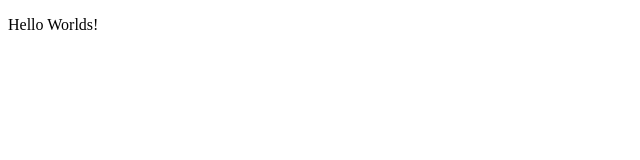
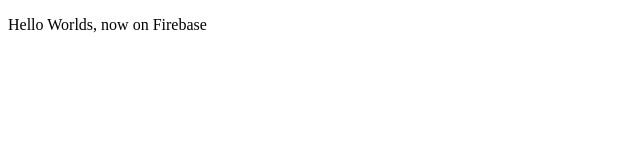
Before and after one commit to TeaDrinkingProgrammer/Angular, an Angular app: page / in a window 1280 px wide. Shown: the top 160 px of the page, without its empty margins (0-640 px from the left). Built offline with nearby package versions, Linux system fonts and the light colour scheme.

Commit message:
testing Firebase hosting

```diff
--- a/src/app/index/index.component.html
+++ b/src/app/index/index.component.html
@@ -1 +1 @@
-<p>Hello Worlds!</p>
+<p>Hello Worlds, now on Firebase</p>
```
